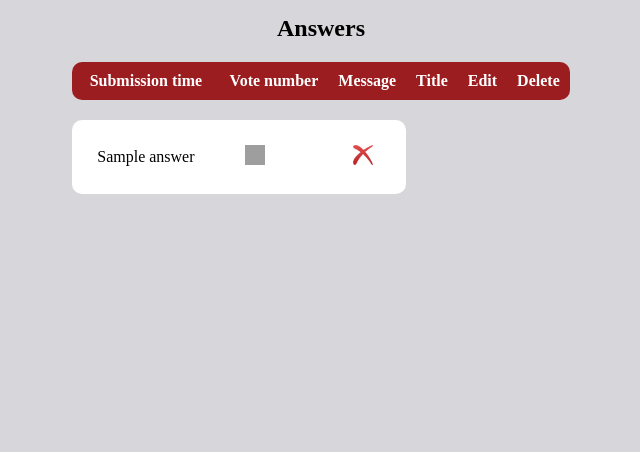
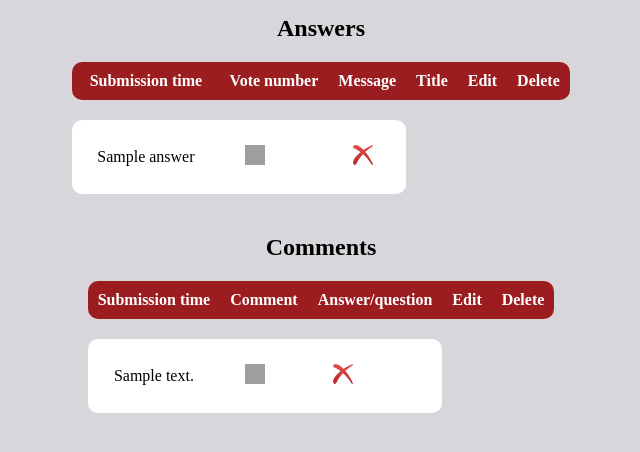
Before and after one commit to CodecoolBP20172/Bugfix-chill, a Flask app: template templates/userpage.html in a window 1280 px wide. Shown: the part 319-771 px from the top of the page, without its empty margins (319-959 px from the left). Run offline with Flask 2, Linux system fonts and the light colour scheme; the template is opened without the code that fills it: most values are stand-ins (such as "Sample title", 1, 10 or a date in 2020); grey boxes are pictures that could not be loaded.

Commit message:
added comment section

```diff
--- a/templates/userpage.html
+++ b/templates/userpage.html
@@ -41,7 +41,7 @@
                 <tr class="header">
                     <th class=table_head_start> Submission time </th>
                     <th> Vote number </th>
-                    <th>Message</th>
+                    <th> Message </th>
                     <th> Title </th>
                     <th> Edit </th>
                     <th class="table_head_end"> Delete </th>
@@ -62,6 +62,31 @@
                     <tr class="spacer"></tr>
             {% endfor %}
         </table>
+        <h2>Comments</h2>
+        <table border="1" cellpadding="10">
+                <tr class="header">
+                    <th class=table_head_start> Submission time </th>
+                    <th> Comment </th>
+                    <th> Answer/question </th>
+                    <th> Edit </th>
+                    <th class="table_head_end"> Delete </th>
+                </tr>
+                <tr class="spacer"></tr>
+            {% for comment in comments %}
+                <tr id="content">
+                    {% for key in comment_keys %}
+                        {% if key == "title": %}
+                            <td align="center"><a href="{{url_for('display_question_by_id', question_id = answer['question_id'])}}"> {{ answer["title"] }} </a></td>
+                        {% else %}
+                            <td align="center">{{ answer[key] }}</td>
+                        {% endif %}
+                        {% endfor %}
+                    <td><a href="/question/{{ answer['id'] }}/edit"><abbr title="Edit"><img src="static/edit.svg" width="20" height="20" alt="Edit"></abbr></a></td>
+                    <td><a href="/question/{{ answer['id'] }}/delete"><abbr title="Delete"><img src="static/delete.png" width="20" height="20" alt="Delete"></abbr></a></td>
+                    </tr>
+                    <tr class="spacer"></tr>
+            {% endfor %}
+        </table>
     {% endif %}
 </body>
 </html>
```
